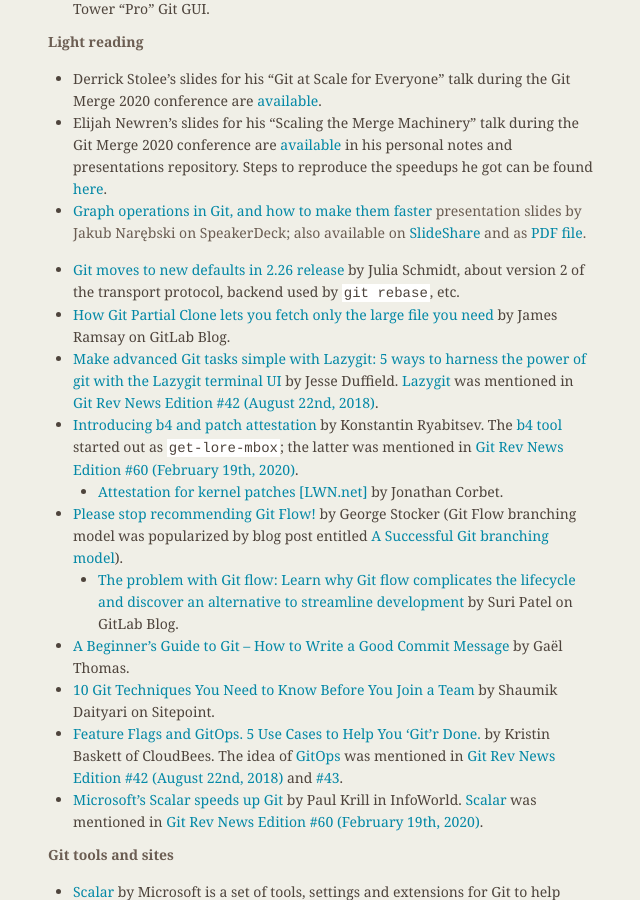
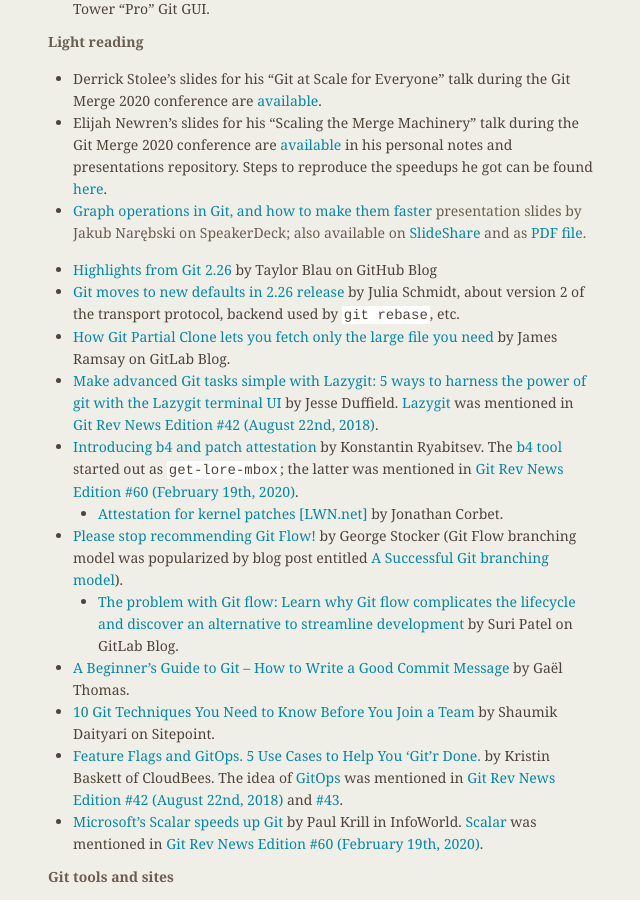
Before and after one commit to git/git.github.io, a Jekyll site: the page built from rev_news/drafts/edition-61.md, in a window 1280 px wide and 900 px high, scrolled down 3182 px. Shown: the whole window, without its empty margins (486-1126 px from the left). Built offline with Jekyll 4.4.1, drawn with Linux system fonts in a browser that asks for light colours.

Commit message:
rn-61: Add "Highlights from Git 2.26" link

```diff
--- a/rev_news/drafts/edition-61.md
+++ b/rev_news/drafts/edition-61.md
@@ -217,6 +217,7 @@
   Steps to reproduce the speedups he got can be found [here](https://github.com/newren/git/blob/git-merge-2020-demo/README.md).
 * [Graph operations in Git, and how to make them faster](https://speakerdeck.com/jnareb/graph-operations-in-git-and-how-to-make-them-faster) presentation slides by Jakub Narębski on SpeakerDeck; also available on [SlideShare](https://www.slideshare.net/JakubNarbski/graph-operations-in-git-version-control-system-how-the-performance-was-improved-for-large-repositories-how-can-it-be-further-improved) and as [PDF file](https://drive.google.com/open?id=1psMBVfcRHcZeJ7AewGpdoymrEfFVdXoK).
 
+* [Highlights from Git 2.26](https://github.blog/2020-03-22-highlights-from-git-2-26/) by Taylor Blau on GitHub Blog
 * [Git moves to new defaults in 2.26 release](https://devclass.com/2020/03/23/git-moves-to-new-defaults-in-2-26-release/) by Julia Schmidt, about version 2 of the transport protocol, backend used by `git rebase`, etc.
 * [How Git Partial Clone lets you fetch only the large file you need](https://about.gitlab.com/blog/2020/03/13/partial-clone-for-massive-repositories/) by James Ramsay on GitLab Blog.
 * [Make advanced Git tasks simple with Lazygit: 5 ways to harness the power of git with the Lazygit terminal UI](https://opensource.com/article/20/3/lazygit) by Jesse Duffield.
```
